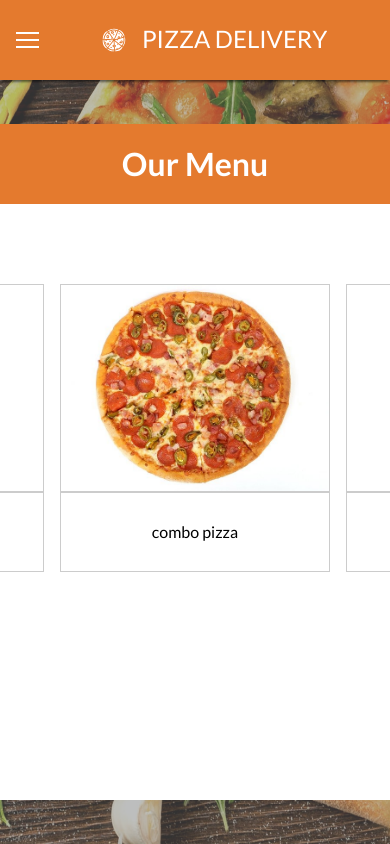
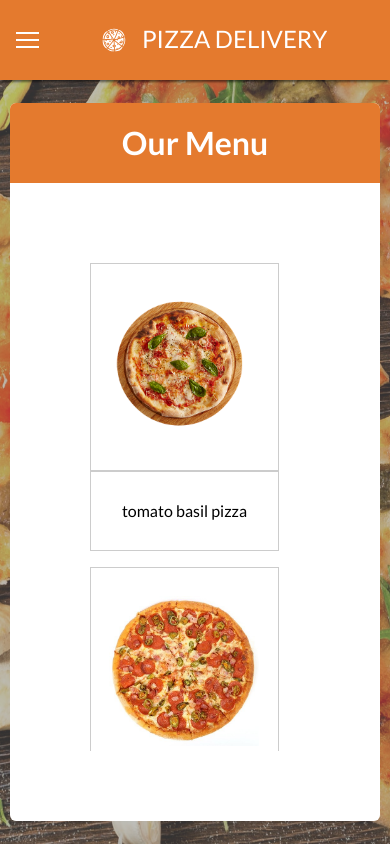
Before and after one commit to garrettxV/reactFoodWebsite, a React (Create React App) app: page /menu in a window 390 px wide. Built offline with nearby package versions, Linux system fonts and the light colour scheme.

Commit message:
updated FoodMenu media queries

```diff
--- a/src/components/FoodMenu/FoodMenu.css
+++ b/src/components/FoodMenu/FoodMenu.css
@@ -1,5 +1,5 @@
 .food__menu-container {
-	height: 80%;
+	height: 1000px;
 	width: 1000px;
 	max-width: 1000px;
 	background: white;
@@ -30,6 +30,12 @@
 	height: 80%;
 	margin: 2rem 2rem;
 	overflow: hidden;
+	overflow: scroll;
+	scrollbar-width: none;
+}
+
+.grid__container::-webkit-scrollbar {
+	display: none;
 }
 
 .grid {
@@ -42,18 +48,6 @@
 }
 
 .item {
-	/* display: flex;
-	flex-direction: column;
-	justify-content: center;
-	align-items: center;
-	height: 13rem;
-	width: 100%;
-	padding: 1.5rem;
-	background: white;
-	border: #ccc 1px solid;
-	text-align: center;
-	font-weight: bold;
-	font-size: 1.4rem; */
 }
 
 .item__header {
@@ -62,7 +56,7 @@
 	justify-content: center;
 	align-items: center;
 	height: 13rem;
-	width: 100%;
+	width: 16.8rem;
 	background: #fff;
 	border: #ccc 1px solid;
 }
@@ -73,7 +67,71 @@
 	justify-content: center;
 	align-items: center;
 	height: 5rem;
-	width: 100%;
+	width: 16.8rem;
 	background: #fff;
 	border: #ccc 1px solid;
 }
+
+.item__img {
+	width: 175px;
+	height: 175px;
+	object-fit: cover;
+}
+
+@media screen and (max-width: 1055px), screen and (max-height: 1135px) {
+	.food__menu-container {
+		width: 95%;
+		height: 85%;
+	}
+}
+
+@media screen and (max-height: 700px) {
+	.food__menu-container {
+		height: 83%;
+	}
+}
+
+@media screen and (max-height: 575px) {
+	.food__menu-container {
+		height: 78%;
+	}
+}
+
+@media (max-width: 1055px) {
+	.item__header,
+	.item__footer {
+		width: 90%;
+	}
+
+	.item__img {
+		width: 150px;
+		height: 150px;
+		object-fit: cover;
+	}
+}
+
+@media (max-width: 300px) {
+	.item__header,
+	.item__footer {
+		width: 100%;
+	}
+
+	.item__header {
+		height: 10rem;
+	}
+
+	.item__footer {
+		height: 3rem;
+	}
+
+	.item__img {
+		width: 125px;
+		height: 125px;
+		object-fit: cover;
+	}
+
+	.grid {
+		padding: 1rem 1rem;
+		grid-template-columns: repeat(auto-fit, minmax(150px, 1fr));
+	}
+}
--- a/src/components/FoodMenu/FoodMenu.js
+++ b/src/components/FoodMenu/FoodMenu.js
@@ -41,4 +41,5 @@ const FoodMenu = (props) => {
 	);
 };
 
+
 export default FoodMenu;
--- a/src/components/Item/Item.css
+++ b/src/components/Item/Item.css
@@ -1,5 +1,5 @@
 .item {
 	font-size: 3rem;
-	color: black;
+	color: red;
 	min-width: 100%;
 }
--- a/src/components/Item/Item.js
+++ b/src/components/Item/Item.js
@@ -3,7 +3,7 @@ const Item = ({ item }) => {
 		<div>
 			<div className="item" />
 			<div className="item__header">
-				<img src={item.image} alt="food" />
+				<img src={item.image} alt="food" className="item__img" />
 			</div>
 			<div className="item__footer">
 				<p>{item.food}</p>
```
